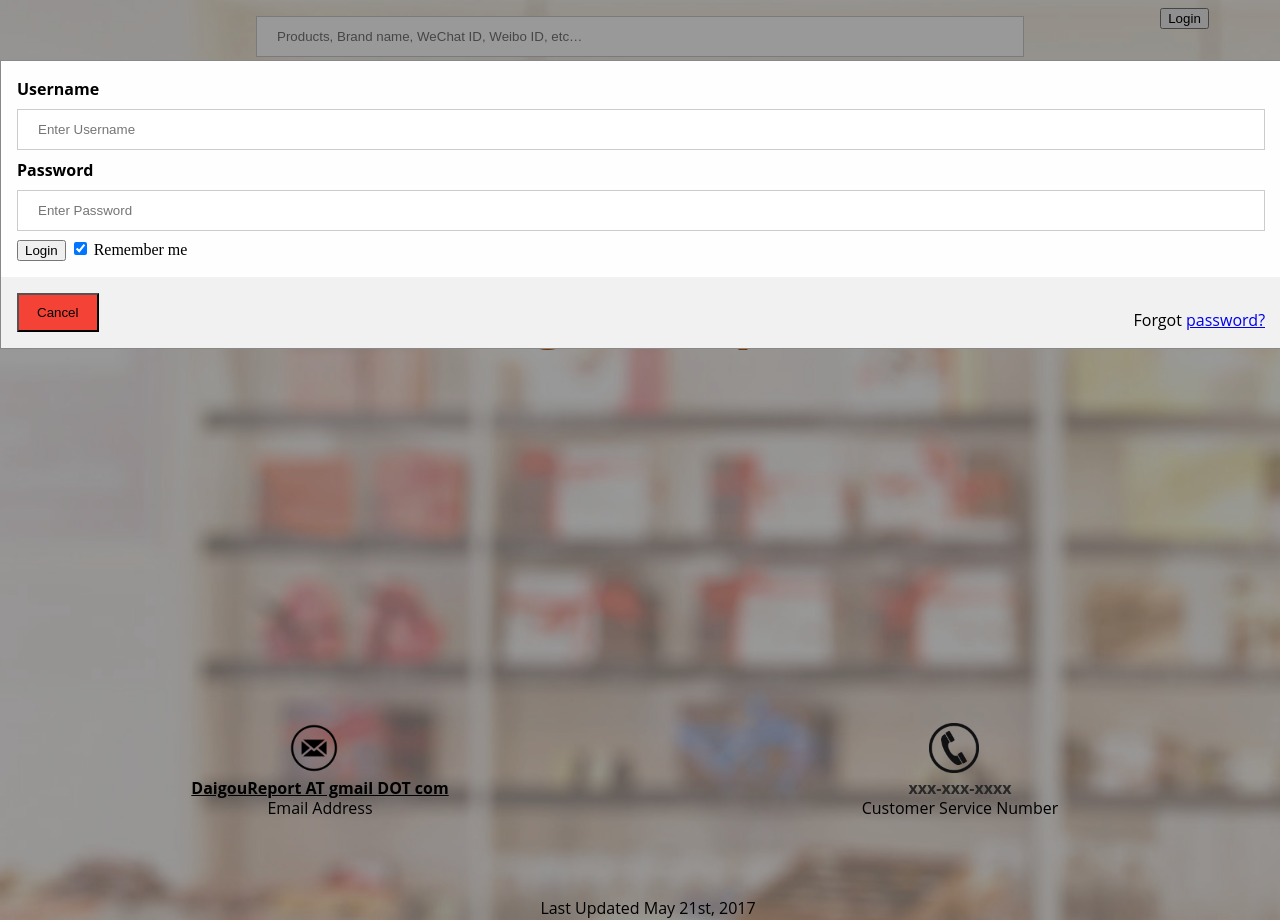
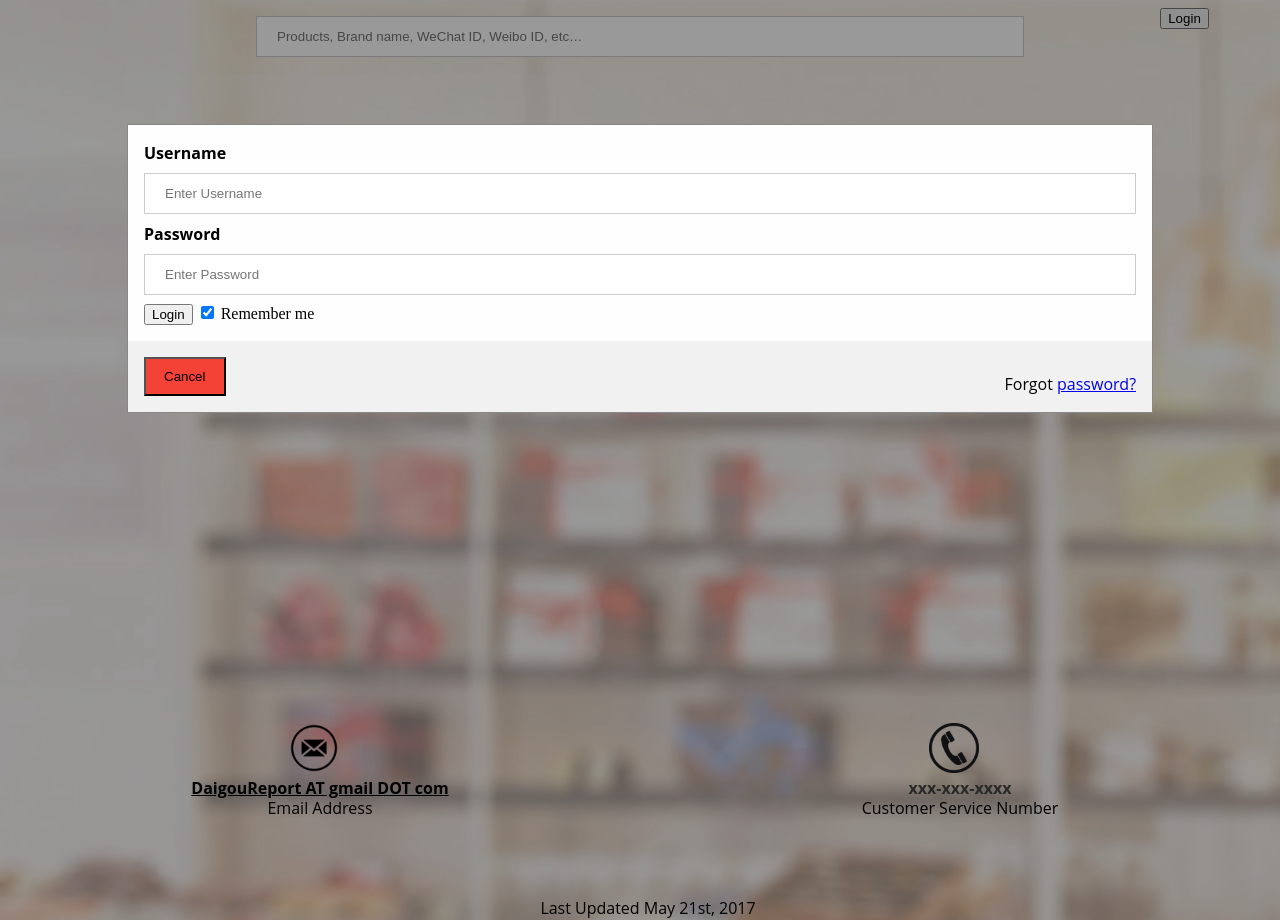
Before and after one commit to agudeveloper/daigoureport.github.io, a PHP site: page / in a window 1280 px wide, after a click on "Login". Run offline with PHP 8.4, Linux system fonts and the light colour scheme.

Commit message:
Update main.css

```diff
--- a/styles/main.css
+++ b/styles/main.css
@@ -196,9 +196,9 @@ span.psw {
 /* Modal Content/Box */
 .modal-content {
     background-color: #fefefe;
-    margin: auto auto auto auto; /*5% auto 15% auto; *//* 5% from the top, 15% from the bottom and centered */
     border: 1px solid #888;
-    width: 100%; /* Could be more or less, depending on screen size */
+    margin: 5% auto 15% auto; /* 5% from the top, 15% from the bottom and centered */
+    width: 80%; /* Could be more or less, depending on screen size */
 }
 
 /* The Close Button (x) */
```
